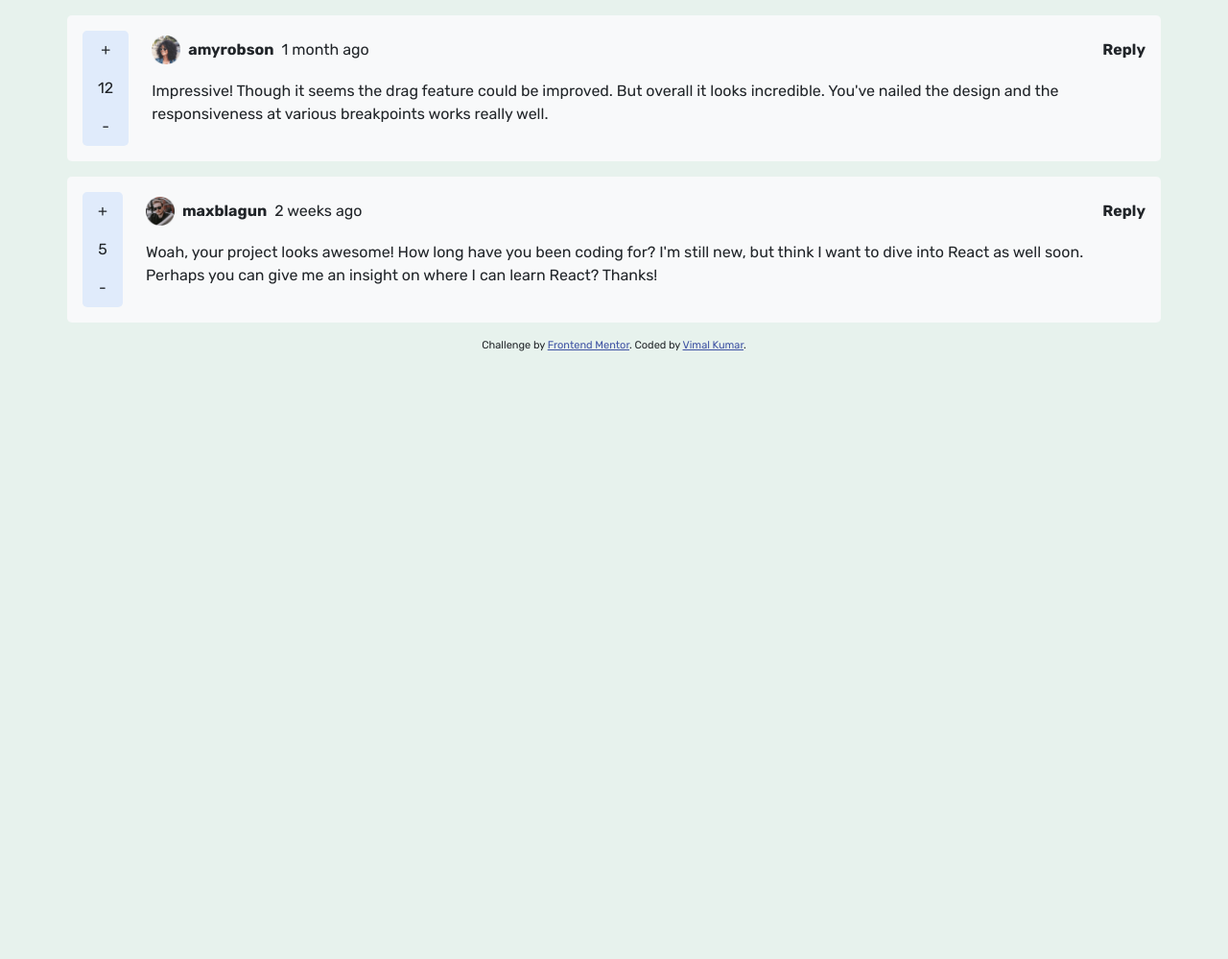
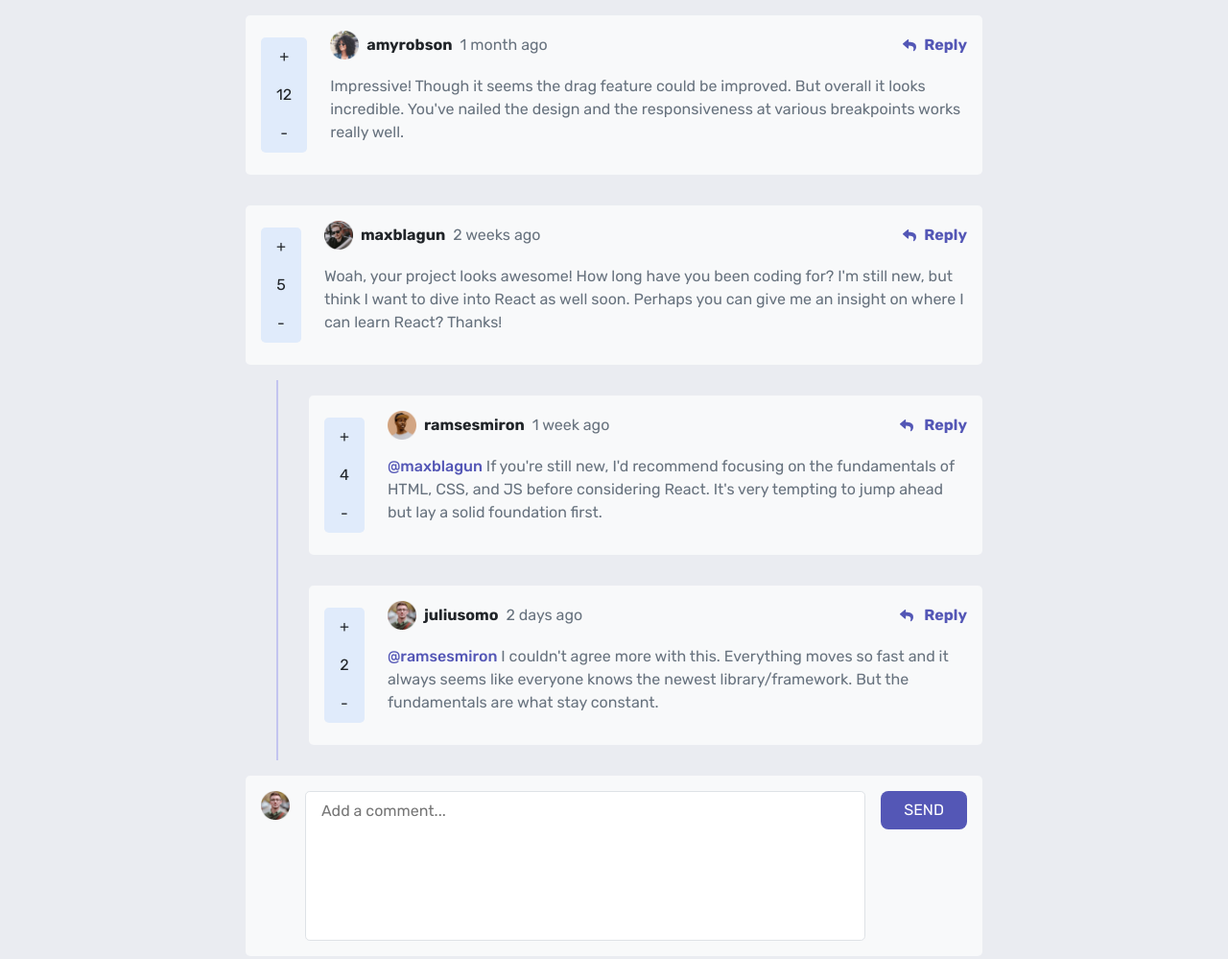
Before and after one commit to vimalkmr816/interactive-comments-section, a plain HTML site: page index.html in a window 1280 px wide. Shown: the top 999 px of the page at 96% size. Before the commit the page ends 800 px from the top, so only its background shows below. Drawn offline with nearby package versions, Linux system fonts and the light colour scheme.

Commit message:
completed all dynamic content loading

```diff
--- a/index.html
+++ b/index.html
@@ -12,11 +12,39 @@
   <title>Frontend Mentor | Interactive comments section</title>
 </head>
 
-<body class="bg-success bg-opacity-10 ">
+<body>
 
   <!-- Pull dynamic content from the data.json file -->
-  <div class="comment_container main_container"></div>
-
+  <div class="comment_container main_container d-flex align-items-center flex-column">
+    <!-- <div class="container  d-flex align-items-center justify-content-center bg-light rounded-3 p-3 my-3">
+	    <div
+	      class="score_container bg-primary bg-opacity-10 px-3 d-flex justify-content-around align-items-center flex-column rounded-3 me-4 ">
+	      <div class="score_plus py-2">+</div>
+	      <div class="score_number py-2" id="score">${commentsData.score}</div>
+	      <div class="score_minus py-2">-</div>
+	    </div>
+	    <div class="comment_container">
+	      <div class="comment_topbar d-flex align-items-center justify-content-between">
+	        <div class="comment_details d-flex align-items-center gap-2">
+	          <div class="comment_img">
+	            <img src="${commentsData.user.image.png}" width="30px" alt="img_icon" id="img_icon">
+	          </div>
+	          <div class="comment_name fw-bold" id="username">${commentsData.user.username}</div>
+	          <div class="comment_date" id="date_created">${commentsData.createdAt}</div>
+	        </div>
+	        <div class="comment_reply fw-bold"><img class="me-2" src="./images/icon-reply.svg" alt="icon-reply">Reply</div>
+	      </div>
+	      <div class="comment_content my-3" id="comment_content">${commentsData.content}
+	      </div>
+	    </div>
+	  </div> -->
+  </div>
+  <div class="container  d-flex align-items-start justify-content-center bg-light rounded-3 p-3 my-3">
+    <img src="images/avatars/image-juliusomo.png" width="30px" class="me-3 ms-0" alt="current_user_icons">
+    <textarea class="w-100 ps-3 pt-2 border border-1 rounded-3" id="comment_area" rows="6" style="resize: none;"
+      placeholder="Add a comment..."></textarea>
+    <button class="border border-0 ms-3 mt-0 px-4 py-2" id="send_btn">SEND</button>
+  </div>
   <div class="attribution">
     Challenge by <a href="https://www.frontendmentor.io?ref=challenge" target="_blank">Frontend Mentor</a>.
     Coded by <a href="#">Vimal Kumar</a>.
--- a/main.js
+++ b/main.js
@@ -5,45 +5,82 @@ const userName = document.getElementById("username");
 const dateCreated = document.getElementById("date_created");
 const commentContent = document.getElementById("comment_content");
 const mainContainer = document.querySelector(".main_container");
+const scoreNumber = document.querySelector(".score_number");
+
+//fetching data from json file
 fetch("data.json")
 	.then((response) => response.json())
 	.then((data) => {
-		let index = Object.keys(data.comments).length;
-		console.log(index);
-		for (let i = 0; i <= index; i++) {
-			newComments(i, data);
+		let index = data.comments.length;
+		// console.log(index, "index");
+		for (let i = 0; i < index; i++) {
+			newComments(data.comments[i]);
 		}
-	});
-function newComments(index, data) {
-	const newDiv = document.createElement("div");
-	newDiv.classList.add("comment_vimal");
-	mainContainer.appendChild(newDiv);
-	newDiv.innerHTML = `<div class="container  d-flex align-items-center justify-content-center bg-light rounded-3 p-3 my-3">
+	})
+	.catch((error) => console.log(error));
+// .then((data) => {
+// 	console.log(data.currentUser.username, "content added");
+// });
+
+function newComments(commentsData) {
+	let repliesLength = commentsData.replies.length;
+
+	//creaating new div for rendering comments
+	const newCommentDiv = document.createElement("div");
+	newCommentDiv.classList.add("comment_inner_container");
+	mainContainer.appendChild(newCommentDiv);
+	newCommentDiv.innerHTML = `<div class="container  d-flex align-items-center justify-content-center bg-light rounded-3 p-3 my-3">
 	    <div
 	      class="score_container bg-primary bg-opacity-10 px-3 d-flex justify-content-around align-items-center flex-column rounded-3 me-4 ">
 	      <div class="score_plus py-2">+</div>
-      <div class="score_number py-2" id="score">${data.comments[index].score}</div>
+	      <div class="score_number py-2" id="score">${commentsData.score}</div>
 	      <div class="score_minus py-2">-</div>
 	    </div>
 	    <div class="comment_container">
 	      <div class="comment_topbar d-flex align-items-center justify-content-between">
 	        <div class="comment_details d-flex align-items-center gap-2">
 	          <div class="comment_img">
-            <img src="${data.comments[index].user.image.png}" width="30px" alt="img_icon" id="img_icon">
+	            <img src="${commentsData.user.image.png}" width="30px" alt="img_icon" id="img_icon">
 	          </div>
-          <div class="comment_name fw-bold" id="username">${data.comments[index].user.username}</div>
-          <div class="comment_date" id="date_created">${data.comments[index].createdAt}</div>
+	          <div class="comment_name fw-bold" id="username">${commentsData.user.username}</div>
+	          <div class="comment_date" id="date_created">${commentsData.createdAt}</div>
 	        </div>
-        <div class="comment_reply fw-bold">Reply</div>
+	        <div class="comment_reply fw-bold"><img class="me-2" src="./images/icon-reply.svg" alt="icon-reply">Reply</div>
 	      </div>
-      <div class="comment_content my-3" id="comment_content">${data.comments[index].content}
+	      <div class="comment_content my-3" id="comment_content">${commentsData.content}
 	      </div>
 	    </div>
 	  </div>`;
-	// console.log(data.comments[index].content);
-	// scoreEl.innerText = data.comments[index].score;
-	// imgIcon.innerText = data.comments[index].user.image.png;
-	// userName.innerText = data.comments[index].user.username;
-	// dateCreated.innerText = data.comments[index].createdAt;
-	// commentContent.innerText = data.comments[index].content;
+
+	//creating a div to render replies dynamically
+	if (repliesLength) {
+		for (let i = 0; i < repliesLength; i++) {
+			const newReplyDiv = document.createElement("div");
+			newReplyDiv.classList.add("reply_container");
+			mainContainer.appendChild(newReplyDiv);
+			newReplyDiv.innerHTML = `<div class="container  d-flex align-items-center justify-content-center bg-light rounded-3 p-3  my-3
+			">
+		  <div
+		    class="score_container bg-primary bg-opacity-10 px-3 d-flex justify-content-around align-items-center flex-column rounded-3 me-4 ">
+		    <div class="score_plus py-2">+</div>
+		    <div class="score_number py-2" id="score">${commentsData.replies[i].score}</div>
+		    <div class="score_minus py-2">-</div>
+		  </div>
+		  <div class="comment_container">
+		    <div class="comment_topbar d-flex align-items-center justify-content-between">
+		      <div class="comment_details d-flex align-items-center gap-2">
+		        <div class="comment_img">
+		          <img src="${commentsData.replies[i].user.image.png}" width="30px" alt="img_icon" id="img_icon">
+		        </div>
+		        <div class="comment_name fw-bold" id="username">${commentsData.replies[i].user.username}</div>
+		        <div class="comment_date" id="date_created">${commentsData.replies[i].createdAt}</div>
+		      </div>
+  				<div class="comment_reply fw-bold"><img class="me-2" src="./images/icon-reply.svg" alt="icon-reply"> Reply</div>
+		    </div>
+		    <div class="comment_content my-3" id="comment_content"><span class="replying_to" >@${commentsData.replies[i].replyingTo}</span> ${commentsData.replies[i].content}
+		    </div>
+		  </div>
+		</div>`;
 		}
+	}
+}
--- a/style.css
+++ b/style.css
@@ -3,10 +3,48 @@
 	box-sizing: border-box;
 	margin: 0;
 }
+html {
+	--moderateBlue: hsl(238, 40%, 52%);
+	--softRed: hsl(358, 79%, 66%);
+	--lightGrayishBlue: hsl(239, 57%, 85%);
+	--paleRed: hsl(357, 100%, 86%);
+
+	--darkBlue: hsl(212, 24%, 26%);
+	--grayishBlue: hsl(211, 10%, 45%);
+	--lightGray: hsl(223, 19%, 93%);
+	--veryLightGray: hsl(228, 33%, 97%);
+	--white: hsl(0, 0%, 100%);
+}
 body {
+	width: 60vw;
 	font-family: "Rubik", sans-serif;
+	background-color: var(--lightGray);
+	display: flex;
+	flex-direction: column;
+	margin: 0 auto;
 }
-
+.replying_to {
+	font-weight: 500;
+	color: var(--moderateBlue);
+}
+.reply_container {
+	margin-left: 2rem;
+	padding-left: 2rem;
+	align-items: flex-end;
+	border-left: 2px solid var(--lightGrayishBlue);
+}
+.comment_reply {
+	color: var(--moderateBlue);
+}
+.comment_content,
+.comment_date {
+	color: var(--grayishBlue);
+}
+#send_btn {
+	background-color: var(--moderateBlue);
+	color: var(--white);
+	border-radius: 8px;
+}
 .attribution {
 	font-size: 11px;
 	text-align: center;
```
Also changed, not shown: data.json (line endings or trailing spaces). Lines whose indentation alone changed are shown as unchanged.
